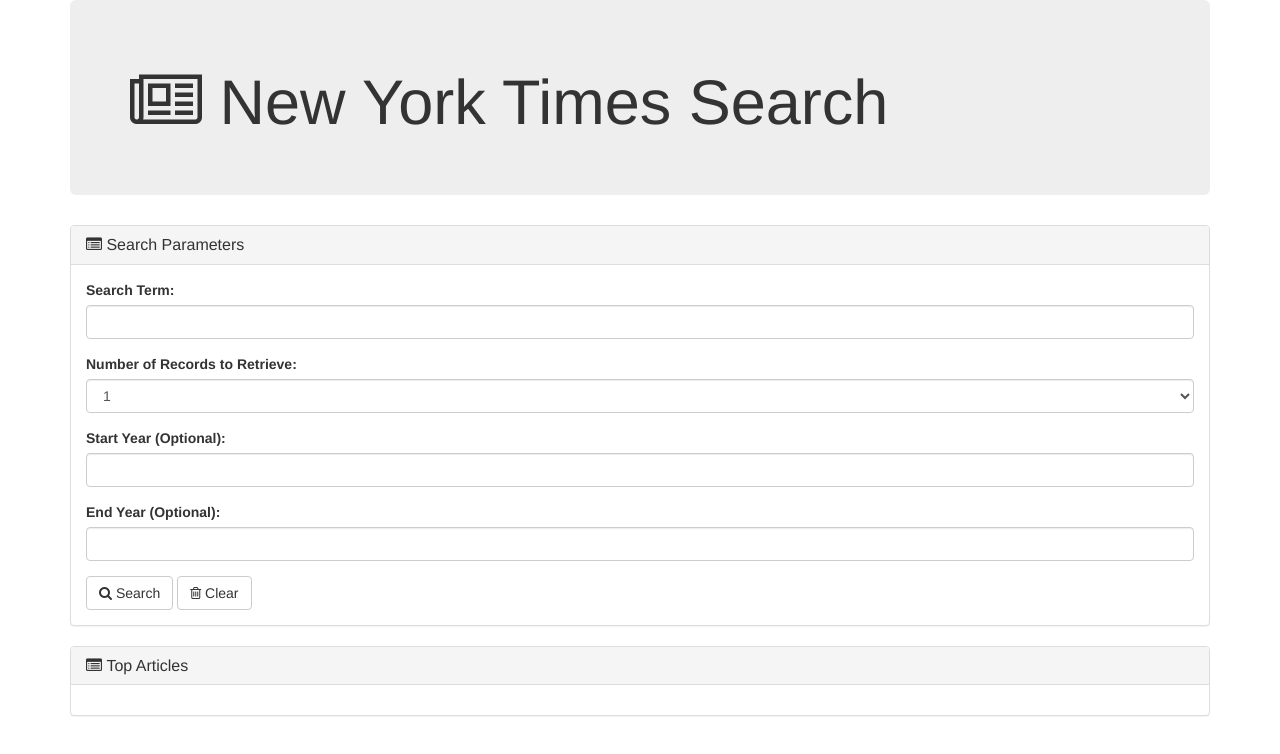
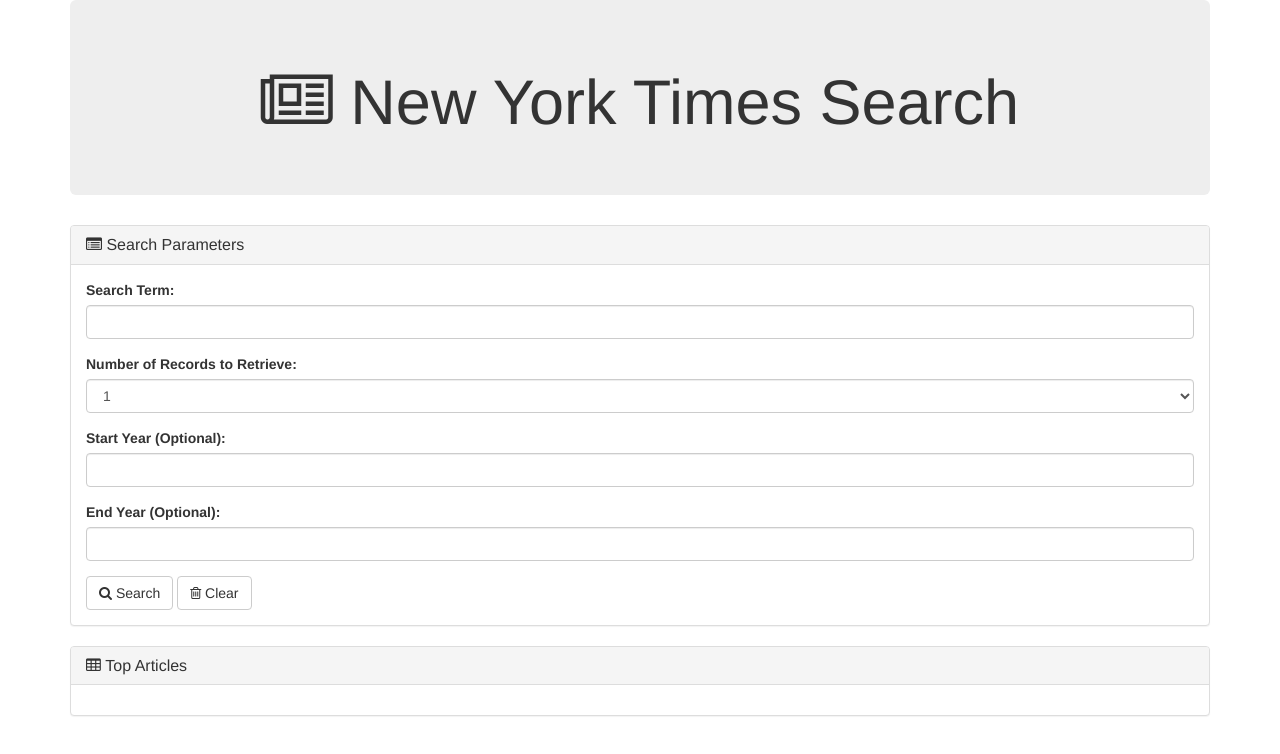
Before and after one commit to iamtheluckyest/NYT-Search, a plain HTML site: page index.html in a window 1280 px wide. Drawn offline with nearby package versions, Linux system fonts and the light colour scheme.

Commit message:
more changes

```diff
--- a/index.html
+++ b/index.html
@@ -55,7 +55,7 @@
 		<!-- RESULT PANEL -->
 		<div class="panel panel-default">
 		  <div class="panel-heading">
-		    <h3 class="panel-title"><i class="fa fa-list-alt" aria-hidden="true"></i>&nbsp;Top Articles</h3>
+		    <h3 class="panel-title"><i class="fa fa-table" aria-hidden="true"></i>&nbsp;Top Articles</h3>
 		  </div>
 		  <div class="panel-body">
 
--- a/style.css
+++ b/style.css
@@ -0,0 +1,3 @@
+h1 {
+	text-align: center;
+}
```
